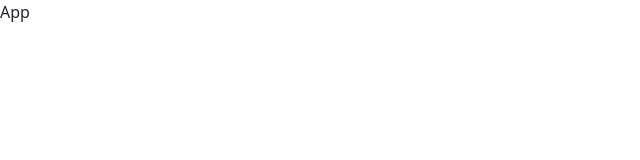
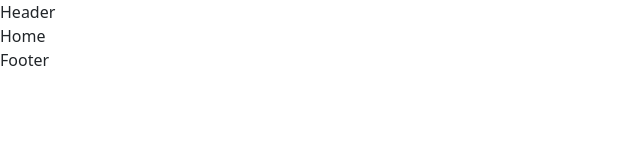
Before and after one commit to ashu-2022/Github-Issue-Page, a React (Create React App) app: page / in a window 1280 px wide. Shown: the top 160 px of the page, without its empty margins (0-640 px from the left). Built offline with nearby package versions, Linux system fonts and the light colour scheme.

Commit message:
added routing

```diff
--- a/package.json
+++ b/package.json
@@ -10,6 +10,7 @@
     "react": "^18.2.0",
     "react-bootstrap": "^2.7.0",
     "react-dom": "^18.2.0",
+    "react-router-dom": "^6.6.2",
     "react-scripts": "5.0.1",
     "sass": "^1.57.1",
     "web-vitals": "^2.1.4"
--- a/src/App.js
+++ b/src/App.js
@@ -1,8 +1,17 @@
-import React from 'react'
+import React from "react";
+import { Routes, Route } from "react-router-dom";
+import { Home, Header, Footer, PageNotFound } from "./components";
 const App = () => {
-    return (
-        <div>App</div>
-  )
-}
+  return (
+    <>
+      <Header />
+      <Routes>
+              <Route path="/" element={<Home />} />
+              <Route path='/*' element={<PageNotFound/>} />
+      </Routes>
+      <Footer />
+    </>
+  );
+};
 
-export default App
+export default App;
--- /dev/null
+++ b/src/components/home/Home.jsx
@@ -0,0 +1,12 @@
+import React from 'react'
+import {
+  Header, Footer} from '..'
+const Home = () => {
+  return (
+    <div>
+      Home
+    </div>
+  )
+}
+
+export default Home
--- a/src/components/index.js
+++ b/src/components/index.js
@@ -1,4 +1,6 @@
-import Header from './common/header'
-import Footer from './common/footer'
+import Header from './common/Header/Header'
+import Footer from './common/Footer/Footer'
+import Home from './home/Home'
+import PageNotFound from './pageNotFound/PageNotFound'
 
-export {Header, Footer}
+export {Header, Footer, Home, PageNotFound}
--- /dev/null
+++ b/src/components/pageNotFound/PageNotFound.jsx
@@ -0,0 +1,9 @@
+import React from 'react'
+
+const PageNotFound = () => {
+  return (
+    <div>PageNotFound</div>
+  )
+}
+
+export default PageNotFound
--- a/src/index.js
+++ b/src/index.js
@@ -2,9 +2,13 @@ import React from 'react';
 import ReactDOM from 'react-dom/client';
 import App from './App';
 import './sass/index.scss'
+import { BrowserRouter as Router } from 'react-router-dom';
+
 const root = ReactDOM.createRoot(document.getElementById('root'));
 root.render(
   <React.StrictMode>
-    <App />
+    <Router>
+      <App />
+    </Router>
   </React.StrictMode>
 );
```
Also changed, not shown: src/components/common/footer/index.js (deleted, +0 -11 lines), src/components/common/header/index.js (deleted, +0 -11 lines), 1 other file (tests, documents, lock files or other folders).
